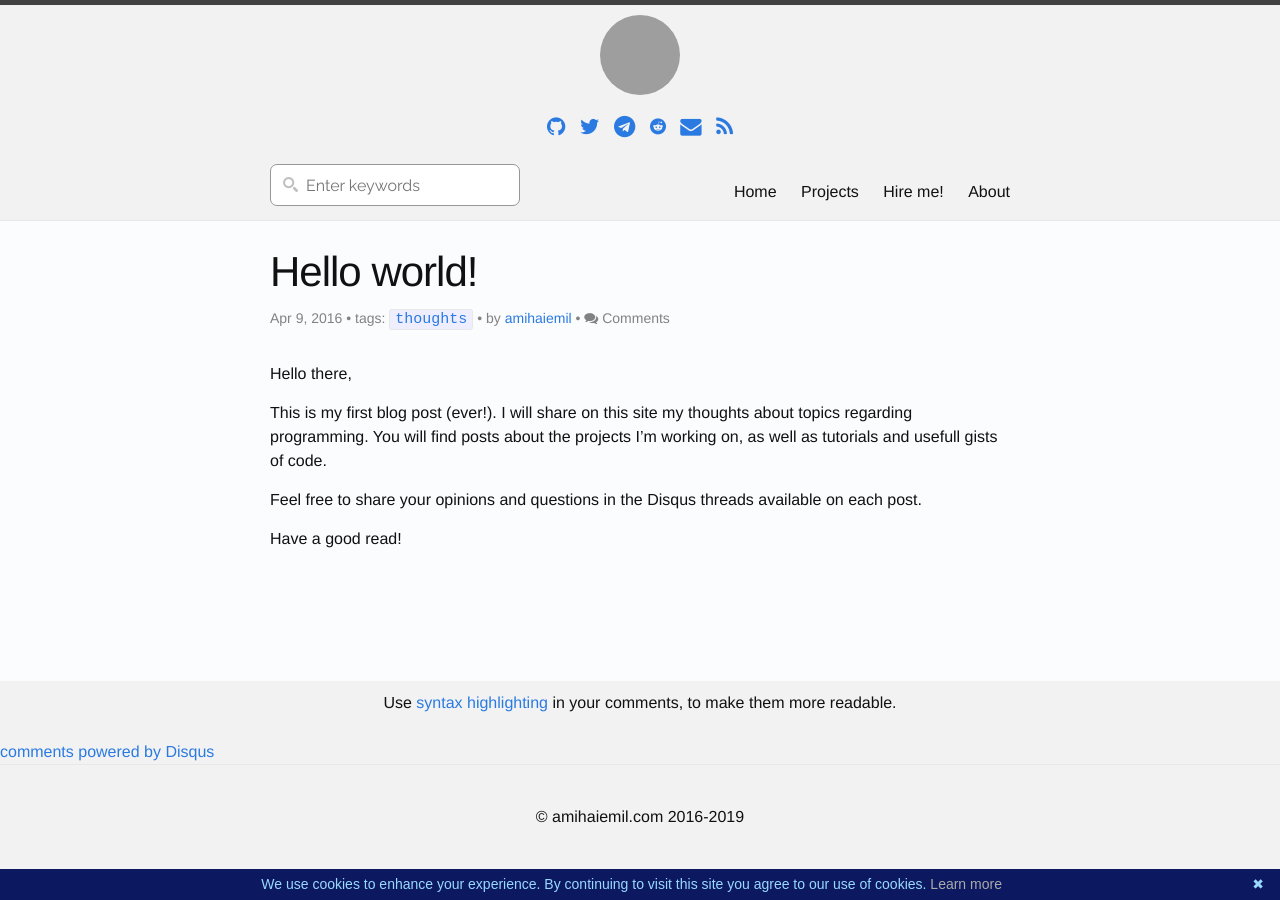
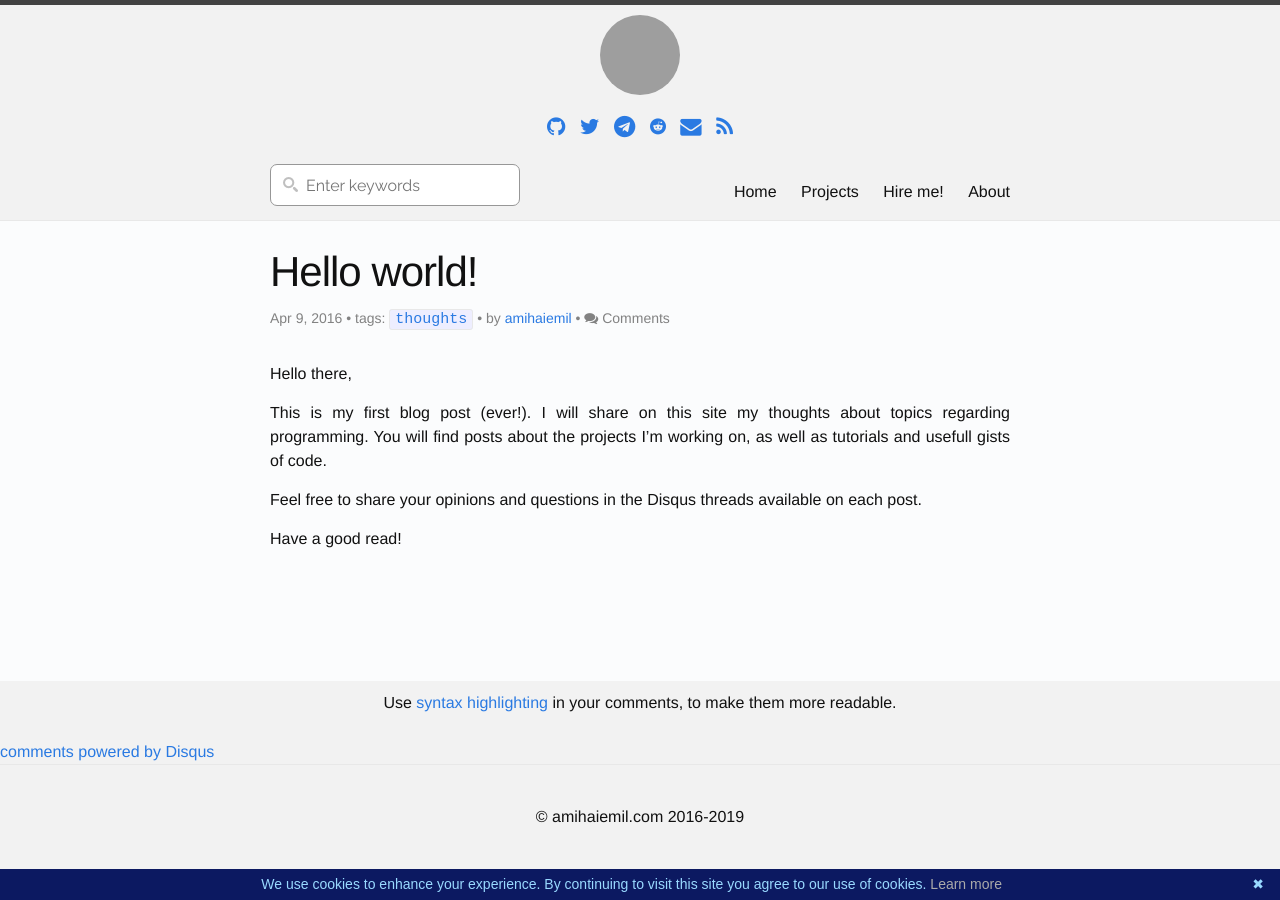
Before and after one commit to amihaiemil/amihaiemil.github.io, a Jekyll site: the page built from _posts/2016-04-09-hello-world.markdown, in a window 1280 px wide. Built offline with Jekyll 4.4.1, drawn with Linux system fonts in a browser that asks for light colours; comment, search, counter and statistics services are not loaded; grey boxes are pictures that could not be loaded.

Commit message:
text in posts is now justified

```diff
--- a/_sass/_layout.scss
+++ b/_sass/_layout.scss
@@ -244,7 +244,8 @@ a.post-meta:visited {
 }
 
 .post-content {
-    margin-bottom: $spacing-unit;
+   text-align: justify;
+   text-justify: inter-word;
 
     h2 {
         font-size: 32px;
```
